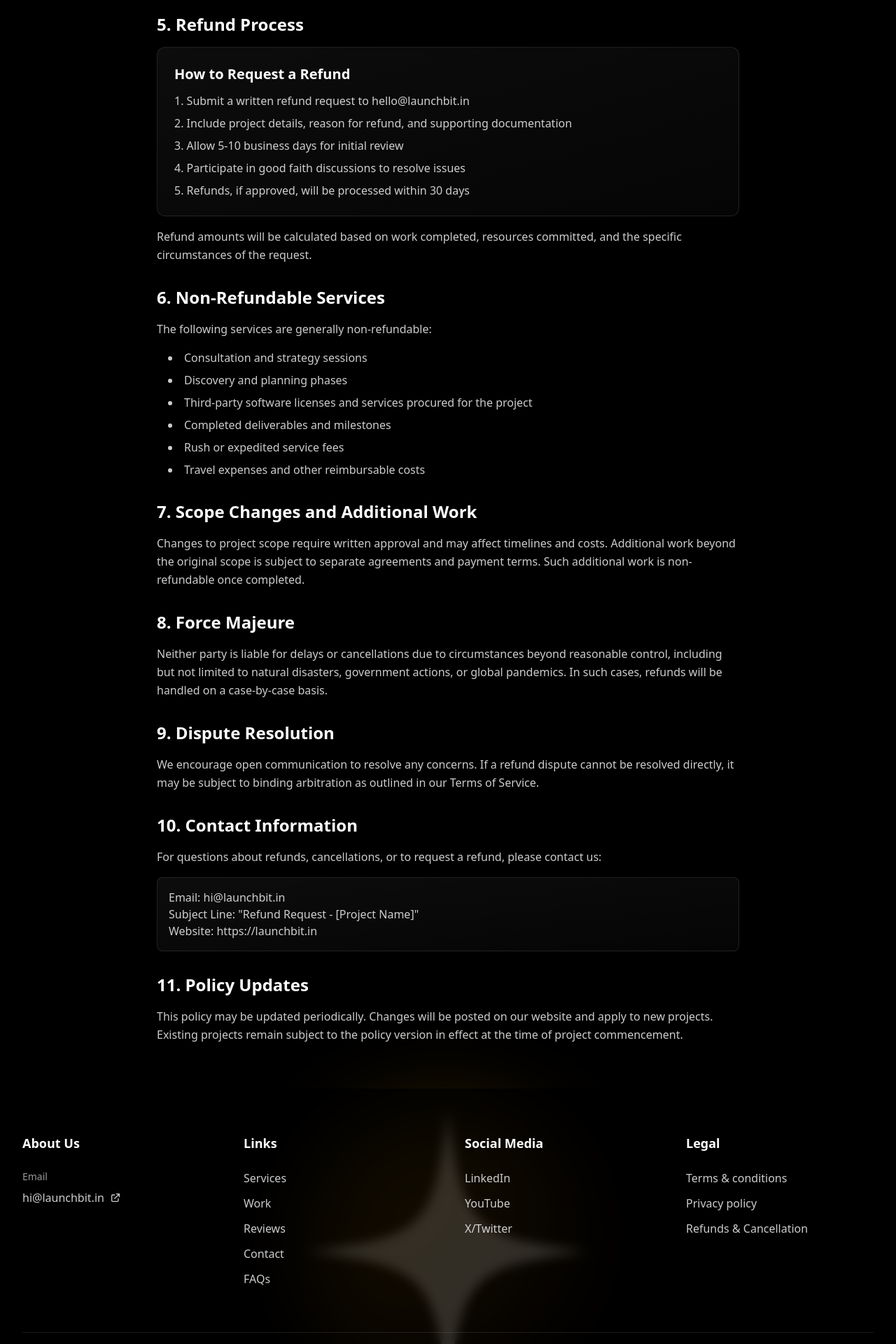
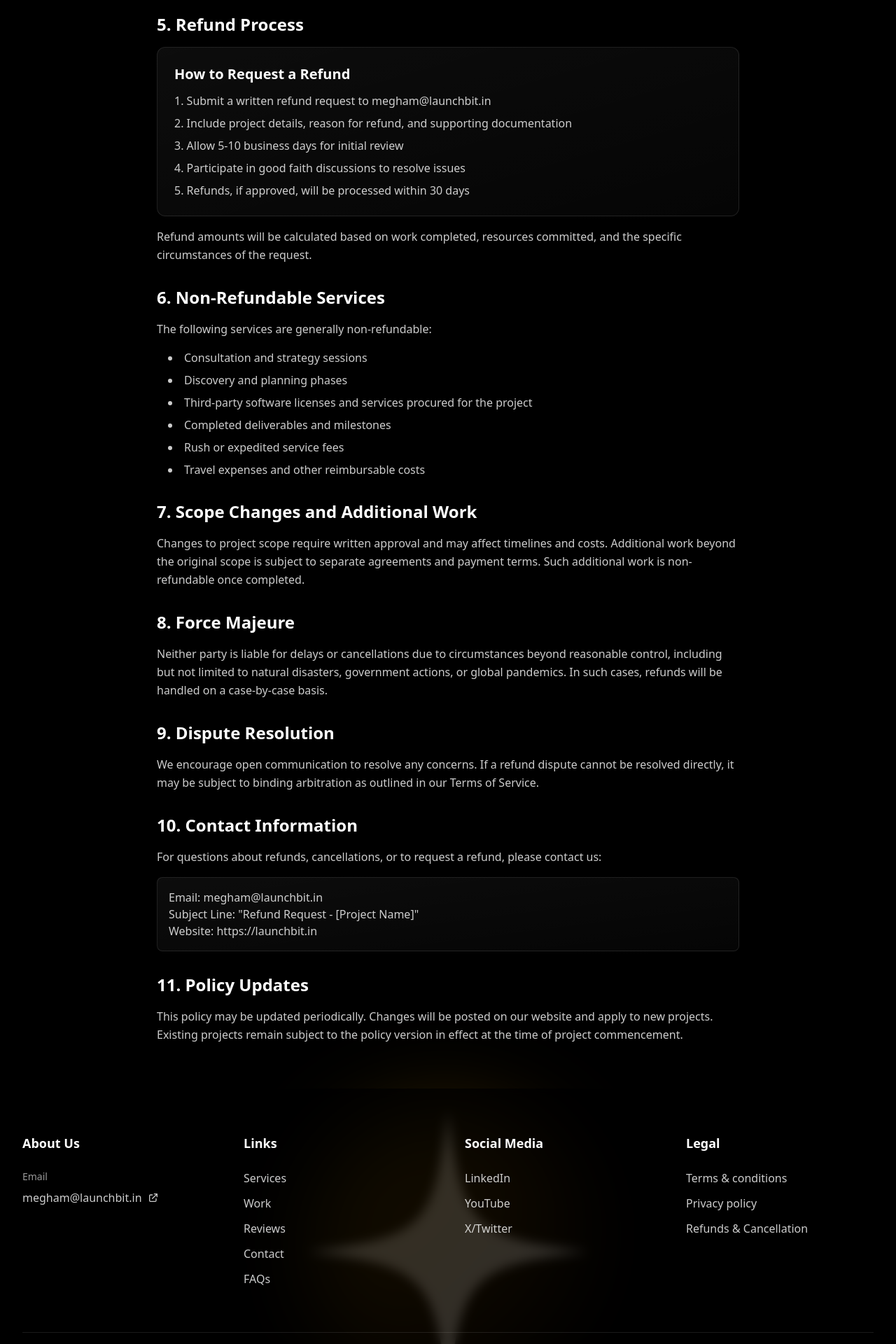
Before and after one commit to gargmegham/LaunchBit, a Next.js app: page /refund-cancellation-policy in a window 1280 px wide. Shown: the part 1520-3440 px from the top of the page at 70% size. Built offline with nearby package versions, Linux system fonts and the light colour scheme; a web font is replaced by a local one.

Commit message:
🔧 chore(contact): update contact emails across the application
- change contact email addresses to megham@launchbit.in for consistency
- update privacy policy, refund, tos, and footer components
- ensure correct email for privacy and refund inquiries

```diff
--- a/src/app/privacy-policy/page.tsx
+++ b/src/app/privacy-policy/page.tsx
@@ -266,7 +266,7 @@ export default function PrivacyPolicy() {
                             </p>
                             <div className="mt-4 p-4 bg-gradient-to-br from-white/5 to-white/2 border border-white/10 rounded-lg">
                                 <p className="text-white/80">
-                                    Email: privacy@launchbit.in
+                                    Email: support@launchbit.in
                                     <br />
                                     Subject Line: "Privacy Policy Inquiry"
                                     <br />
--- a/src/app/refund-cancellation-policy/page.tsx
+++ b/src/app/refund-cancellation-policy/page.tsx
@@ -134,7 +134,7 @@ export default function RefundsAndCancellation() {
                                 <div className="bg-gradient-to-br from-white/5 to-white/2 border border-white/10 rounded-xl p-6">
                                     <h3 className="text-xl font-semibold text-white mb-3">How to Request a Refund</h3>
                                     <ol className="list-decimal list-inside text-white/80 space-y-2">
-                                        <li>Submit a written refund request to hello@launchbit.in</li>
+                                        <li>Submit a written refund request to megham@launchbit.in</li>
                                         <li>
                                             Include project details, reason for refund, and supporting documentation
                                         </li>
@@ -200,7 +200,7 @@ export default function RefundsAndCancellation() {
                             </p>
                             <div className="mt-4 p-4 bg-gradient-to-br from-white/5 to-white/2 border border-white/10 rounded-lg">
                                 <p className="text-white/80">
-                                    Email: hi@launchbit.in
+                                    Email: megham@launchbit.in
                                     <br />
                                     Subject Line: "Refund Request - [Project Name]"
                                     <br />
--- a/src/app/tos/page.tsx
+++ b/src/app/tos/page.tsx
@@ -159,7 +159,7 @@ export default function TermsOfService() {
                             </p>
                             <div className="mt-4 p-4 bg-gradient-to-br from-white/5 to-white/2 border border-white/10 rounded-lg">
                                 <p className="text-white/80">
-                                    Email: hi@launchbit.in
+                                    Email: megham@launchbit.in
                                     <br />
                                     Website: https://launchbit.in
                                 </p>
--- a/src/components/Contact.tsx
+++ b/src/components/Contact.tsx
@@ -232,7 +232,7 @@ export const Contact = () => {
                                     </div>
                                     <div>
                                         <p className="text-white font-medium text-sm">Email</p>
-                                        <p className="text-white/60 text-xs">hi@launchbit.in</p>
+                                        <p className="text-white/60 text-xs">megham@launchbit.in</p>
                                     </div>
                                 </div>
                                 <div className="flex items-center">
--- a/src/components/Footer.tsx
+++ b/src/components/Footer.tsx
@@ -24,10 +24,10 @@ export const Footer = () => {
                             <div>
                                 <p className="text-sm text-white/60 mb-2">Email</p>
                                 <Link
-                                    href="mailto:hello@launchbit.in"
+                                    href="mailto:megham@launchbit.in"
                                     className="text-white/80 hover:text-yellow-400 transition-colors duration-200 flex items-center group"
                                 >
-                                    hi@launchbit.in
+                                    megham@launchbit.in
                                     <svg
                                         className="w-4 h-4 ml-2 group-hover:translate-x-1 transition-transform duration-200"
                                         fill="none"
```
